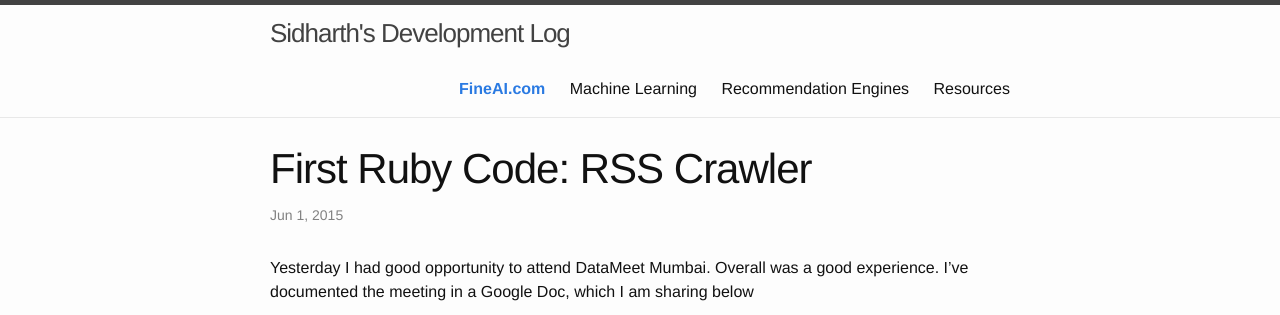
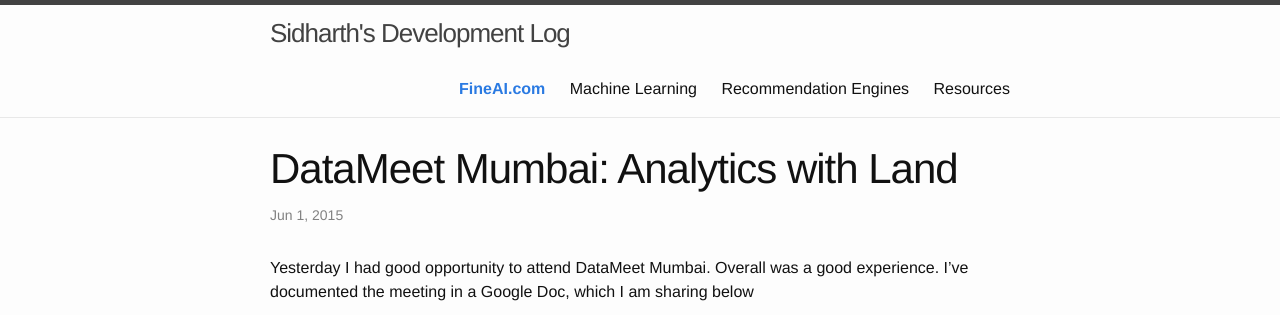
Before and after one commit to sidharthshah/sidharthshah.github.com, a Jekyll site: the page built from _posts/2015-06-01-data-meet-mumbai.markdown, in a window 1280 px wide, cut to the strip 0-315 px from the top of the page. Built offline with Jekyll 4.4.1, drawn with Linux system fonts in a browser that asks for light colours.

Commit message:
fixed Title and updated iframe settings

```diff
--- a/_posts/2015-06-01-data-meet-mumbai.markdown
+++ b/_posts/2015-06-01-data-meet-mumbai.markdown
@@ -1,10 +1,10 @@
 ---
 layout: post
-title:  "First Ruby Code: RSS Crawler"
+title:  "DataMeet Mumbai: Analytics with Land"
 date:   2015-06-01 00:00:00
 categories: meetup datascience
 ---
 
 Yesterday I had good opportunity to attend DataMeet Mumbai. Overall was a good experience. I've documented the meeting in a Google Doc, which I am sharing below
 
-<iframe src="https://docs.google.com/document/d/1klHK7BDCbSyM0VkzKhowwva8B3HizsajLgJZZvYDogA/pub?embedded=true"></iframe>
+<iframe src="https://docs.google.com/document/d/1klHK7BDCbSyM0VkzKhowwva8B3HizsajLgJZZvYDogA/pub?embedded=true" onload="this.width=screen.width;this.height=screen.height;"></iframe>
```
